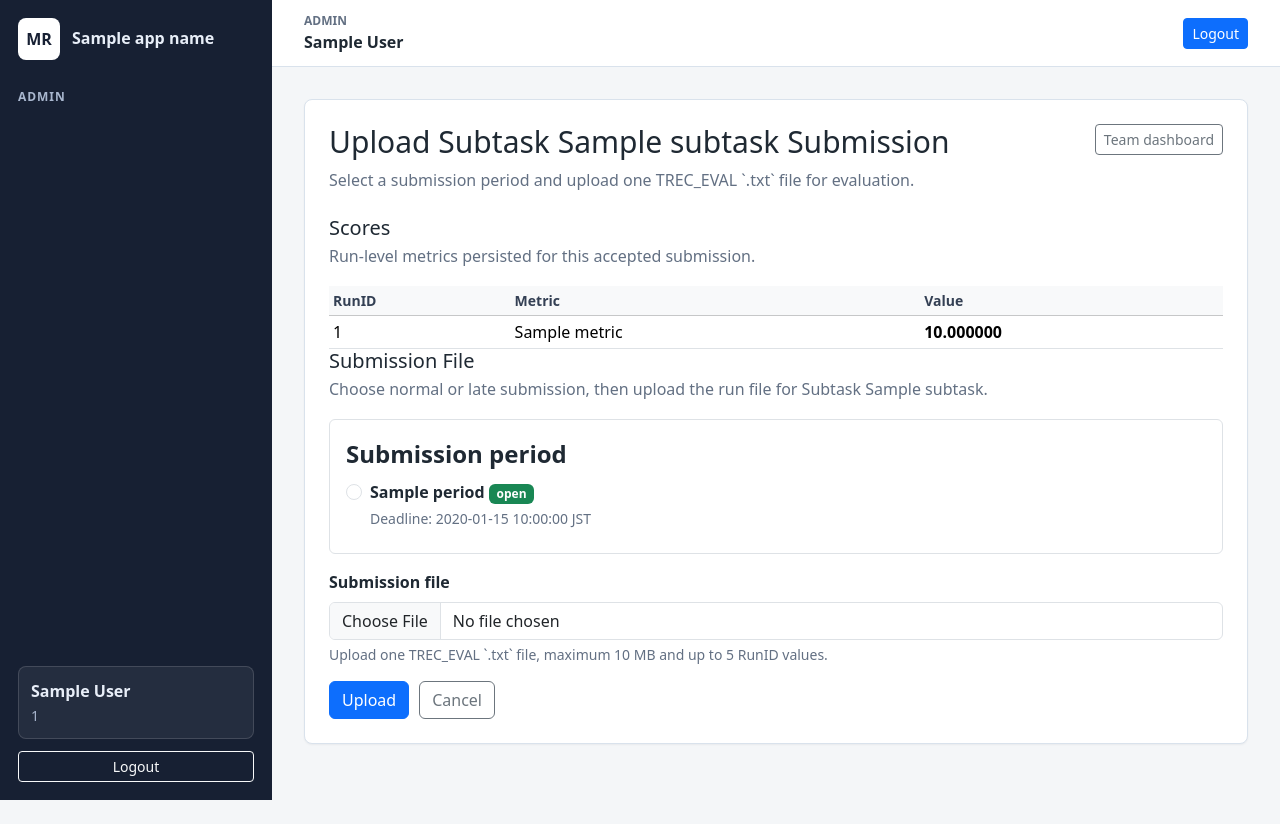
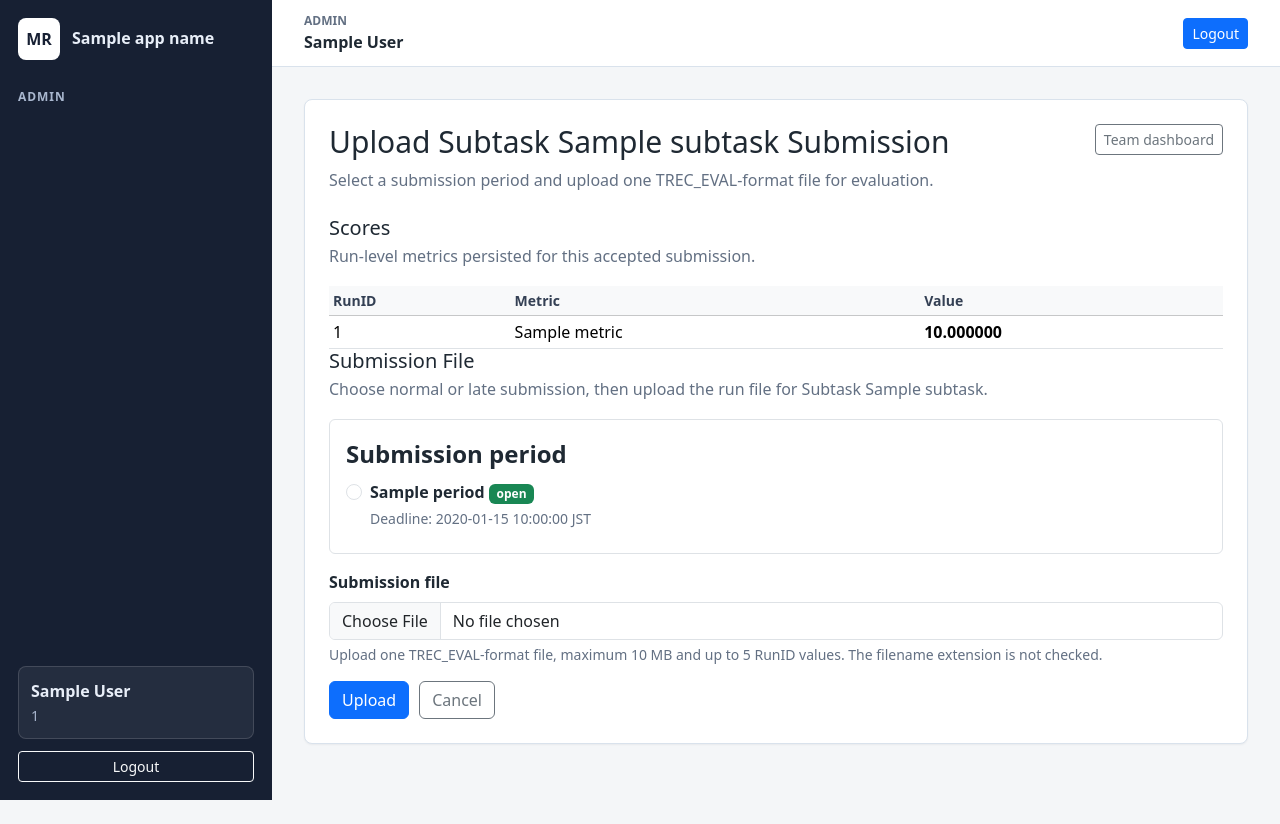
Before and after one commit to modelretrieval-1/modelretrieval-1-submission-site, a FastAPI app: template app/templates/team_submission_upload.html in a window 1280 px wide. Run offline with FastAPI, Linux system fonts and the light colour scheme; the template is opened without the code that fills it: most values are stand-ins (such as "Sample title", 1, 10 or a date in 2020).

Commit message:
fix: validate submissions by content not extension

```diff
--- a/app/templates/team_submission_upload.html
+++ b/app/templates/team_submission_upload.html
@@ -7,7 +7,7 @@
     <div class="page-header">
       <div>
         <h1>Upload Subtask {{ subtask }} Submission</h1>
-        <p>Select a submission period and upload one TREC_EVAL `.txt` file for evaluation.</p>
+        <p>Select a submission period and upload one TREC_EVAL-format file for evaluation.</p>
       </div>
       <div class="header-actions">
         <a class="btn btn-outline-secondary btn-sm" href="/team">Team dashboard</a>
@@ -99,8 +99,8 @@
       </fieldset>
       <div>
         <label class="form-label" for="submission_file">Submission file</label>
-        <input class="form-control" id="submission_file" name="file" type="file" accept=".txt" required>
-        <div class="form-text">Upload one TREC_EVAL `.txt` file, maximum 10 MB and up to 5 RunID values.</div>
+        <input class="form-control" id="submission_file" name="file" type="file" required>
+        <div class="form-text">Upload one TREC_EVAL-format file, maximum 10 MB and up to 5 RunID values. The filename extension is not checked.</div>
       </div>
       <div class="action-row">
         <button class="btn btn-primary" type="submit">Upload</button>
```
Also changed, not shown: app/routes/team.py (+3 -7 lines), app/submissions.py (+0 -13 lines), tests/test_team_submissions.py (+11 -8 lines).
